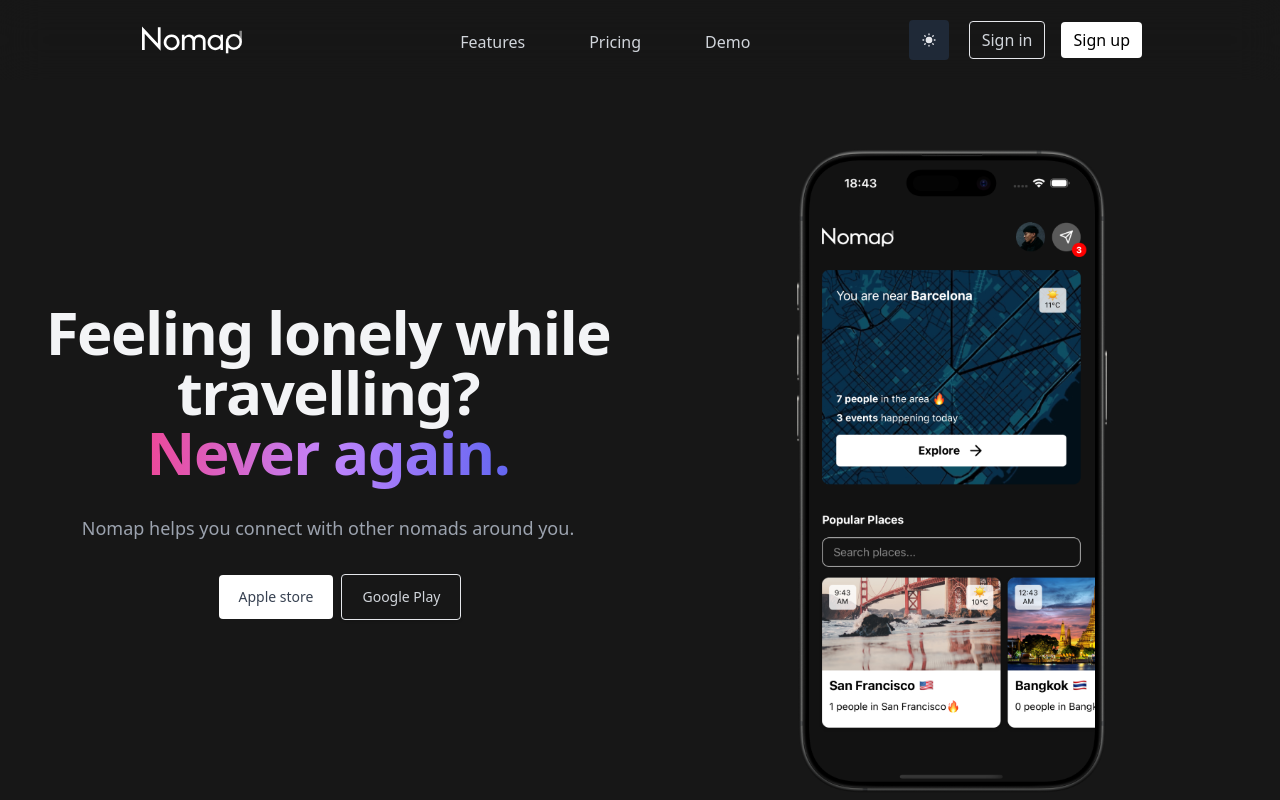
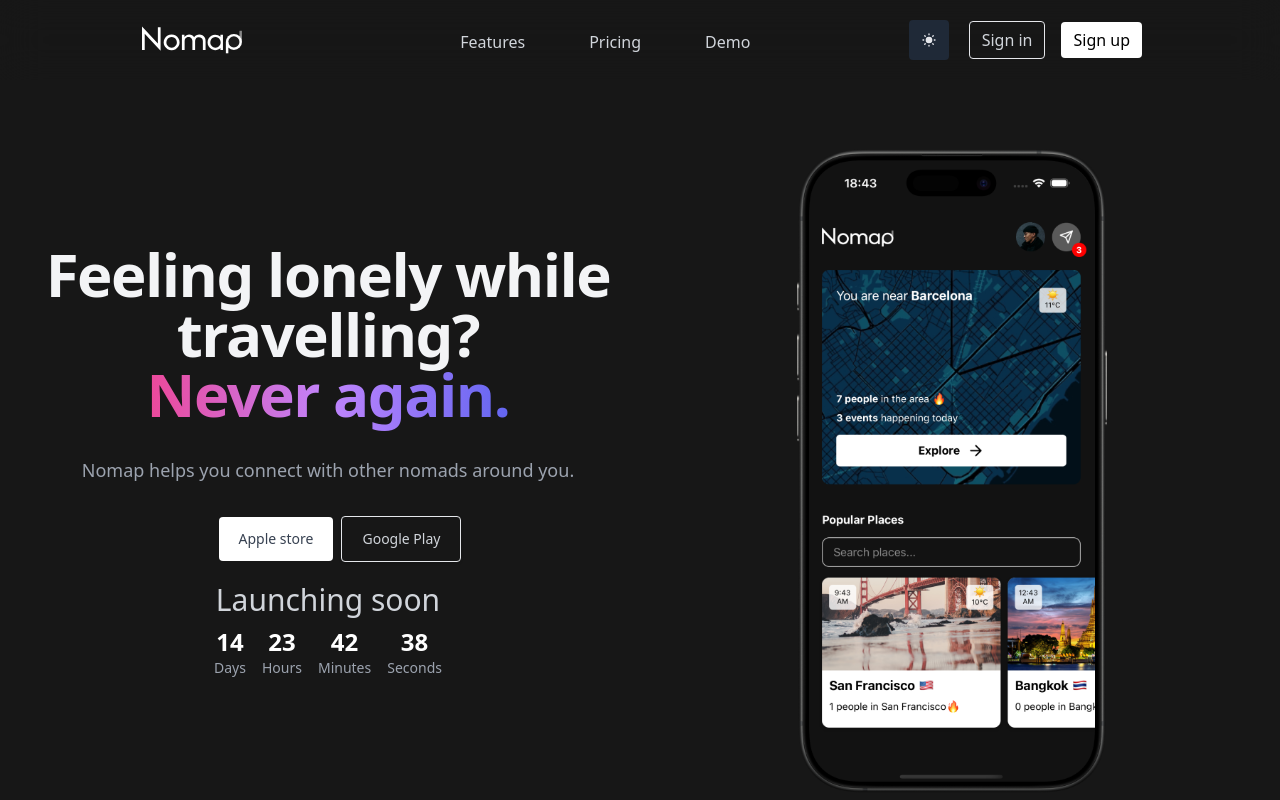
Before and after one commit to carlosalvarez91/digitalnomap-landing-page, a Next.js app: page / in a window 1280 px wide. Built offline with nearby package versions, Linux system fonts and the light colour scheme.

Commit message:
feat: counter

```diff
--- a/src/app/components/header.tsx
+++ b/src/app/components/header.tsx
@@ -9,7 +9,7 @@
   const { theme, setTheme } = useTheme();
 
   return (
-    <header className="w-full sticky-nav">
+    <header className="w-full sticky-nav blurry-bg">
       <div className="flex flex-col flex-wrap max-w-5xl p-2.5 mx-auto md:flex-row">
         <div className="flex flex-row items-center justify-between p-2 md:p-1">
             <span className="mb-4 text-2xl font-medium text-black transition duration-300 hover:text-gray-300 dark:text-gray-300 dark:hover:text-white md:mb-0">
--- a/src/app/globals.css
+++ b/src/app/globals.css
@@ -6,6 +6,8 @@
   position: sticky;
   z-index: 50;
   top: 0;
+}
+.blurry-bg {
   backdrop-filter: saturate(180%) blur(20px) !important;
   transition: background-color 0.1 ease-in-out !important;
 }
--- a/src/app/page.tsx
+++ b/src/app/page.tsx
@@ -8,12 +8,32 @@
 export default function Home() {
   const { theme } = useTheme();
   const [mounted, setMounted] = useState(false);
+  const [timeLeft, setTimeLeft] = useState({
+    days: 0,
+    hours: 0,
+    minutes: 0,
+    seconds: 0
+  });
 
   useEffect(() => {
-    setMounted(true);
+    const calculateTimeLeft = () => {
+      const difference = new Date("2025-01-31").getTime() - new Date().getTime();
+
+      if (difference > 0) {
+        setTimeLeft({
+          days: Math.floor(difference / (1000 * 60 * 60 * 24)),
+          hours: Math.floor((difference / (1000 * 60 * 60)) % 24),
+          minutes: Math.floor((difference / 1000 / 60) % 60),
+          seconds: Math.floor((difference / 1000) % 60)
+        });
+      }
+    };
+
+    const timer = setInterval(calculateTimeLeft, 1000);
+    calculateTimeLeft(); // Initial call
+
+    return () => clearInterval(timer);
   }, []);
-
-  if (!mounted) return null;
 
   return (
     <div className="h-screen">
@@ -34,20 +54,43 @@
         <div className="mt-6 text-center md:ml-6">
           <a
             className="inline-flex items-center px-5 py-3 text-sm font-medium text-gray-300 transition duration-300 bg-black rounded hover:bg-gray-800 dark:hover:bg-gray-200 dark:text-gray-700 dark:bg-white"
-            aria-label="learn more"
+            aria-label="Apple Store"
             rel="noreferrer"
-            href="https://github.com/minor/plutonium/"
+            href="https://apps.apple.com/us/app/nomap/id6443891507"
           >
             <span className="flex justify-center">Apple store</span>
           </a>
           <br className="sm:hidden" />
             <a
               className="inline-flex items-center px-5 py-3 mt-2 ml-0 text-sm font-medium text-gray-700 transition duration-300 border rounded shadow dark:hover:border-gray-500 hover:shadow-md md:ml-2 dark:text-gray-300"
-              aria-label="learn more"
+              aria-label="Google Play"
+               rel="noreferrer"
+              href="https://play.google.com/store/apps/details?id=com.digitalnomap"
             >
               <span className="flex justify-center">Google Play</span>
             </a>
         </div>
+        <div className="mt-5 text-center">
+              <h1 className="block text-3xl mb-2 dark:text-gray-300">Launching soon</h1>
+              <div className="flex justify-center space-x-4">
+                <div className="flex flex-col items-center">
+                  <span className="text-2xl font-bold dark:text-white">{timeLeft.days}</span>
+                  <span className="text-sm dark:text-gray-400">Days</span>
+                </div>
+                <div className="flex flex-col items-center">
+                  <span className="text-2xl font-bold dark:text-white">{timeLeft.hours}</span>
+                  <span className="text-sm dark:text-gray-400">Hours</span>
+                </div>
+                <div className="flex flex-col items-center">
+                  <span className="text-2xl font-bold dark:text-white">{timeLeft.minutes}</span>
+                  <span className="text-sm dark:text-gray-400">Minutes</span>
+                </div>
+                <div className="flex flex-col items-center">
+                  <span className="text-2xl font-bold dark:text-white">{timeLeft.seconds}</span>
+                  <span className="text-sm dark:text-gray-400">Seconds</span>
+                </div>
+              </div>
+          </div>
       </div>
       <div className="w-full mx-auto md:w-1/2 flex justify-center">
         <Image
```
